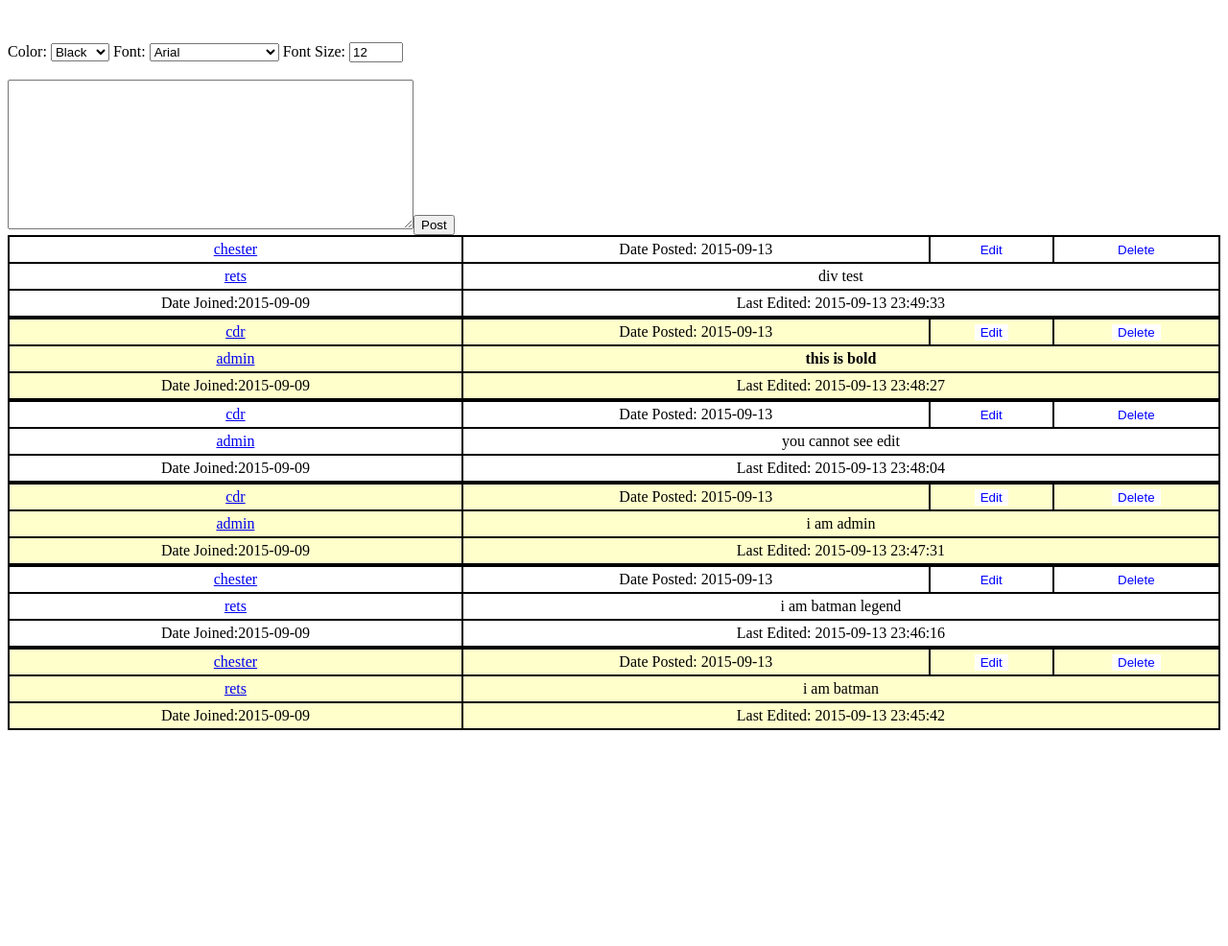
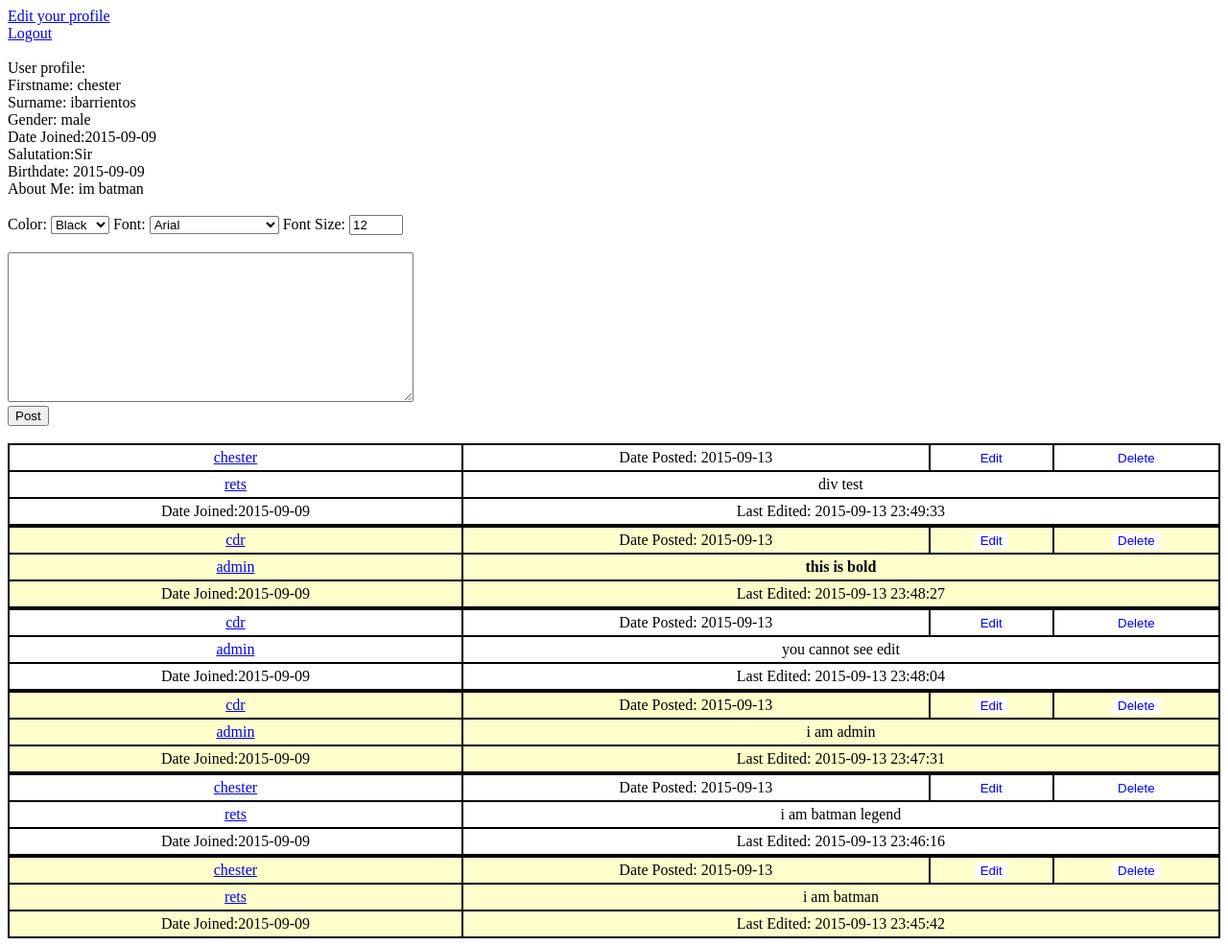
Before and after one commit to gdm02/SECUDEVCase2, a PHP site: page /messageboard.php in a window 1280 px wide. Shown: the whole page at 96% size. Before the commit the page ends 761 px from the top, so only its background shows below. Run offline with PHP 8.4, Linux system fonts and the light colour scheme; a user stored in the database is signed in; data comes from the database, SQL or seed files in the repository.

Commit message:
Change Revert

```diff
--- a/secudevcase2/messageboard.php
+++ b/secudevcase2/messageboard.php
@@ -4,8 +4,7 @@
 	include 'stripper.php';
 
 	function showInputBox(){
-
-		echo '<br><br>Color:
+		echo 'Color:
 					<select id = "postcolor">
 					<option value = "black">Black</option>
 					<option value = "blue">Blue</option>
@@ -22,8 +21,8 @@
 
 		echo "<br><br><form method='POST' action='/submitpost.php'>"
 				."<textarea name='post_content' rows='10' cols = '50'/></textarea>"
-				."<input type='submit' value='Post' />"
-						."</form>";
+				."<br><input type='submit' value='Post' />"
+						."</form><br>";
 	}
 ?>
 <!DOCTYPE HTML>
@@ -129,6 +128,30 @@ button {
 		}
 
 
+		//if($_SERVER['REQUEST_METHOD'] != 'POST'){
+			echo "<a href ='/editprofile.php'>Edit your profile</a> <br> <a href='/signout.php'>Logout</a><br><br>";
+			echo
+			'User profile: <br><label>Firstname: </label>'.
+					$_SESSION["firstname"]
+					.'<br>
+					<label>Surname: </label>'.
+					$_SESSION["lastname"]
+					.'<br>
+					<label>Gender: </label>'.
+					$_SESSION["gender"]
+					.'<br>
+					<label>Date Joined:</label>'.
+					$_SESSION["joindate"]
+					.'<br>
+					<label>Salutation:</label>'.
+					$_SESSION["salutation"]
+					.'<br>
+					<label>Birthdate: </label>'.
+					$_SESSION["birthdate"]
+					.'<br>
+					<label>About Me: </label>'.
+					$_SESSION["aboutme"]
+					.'<br> <br>';
 
 			showInputBox();
 
```
